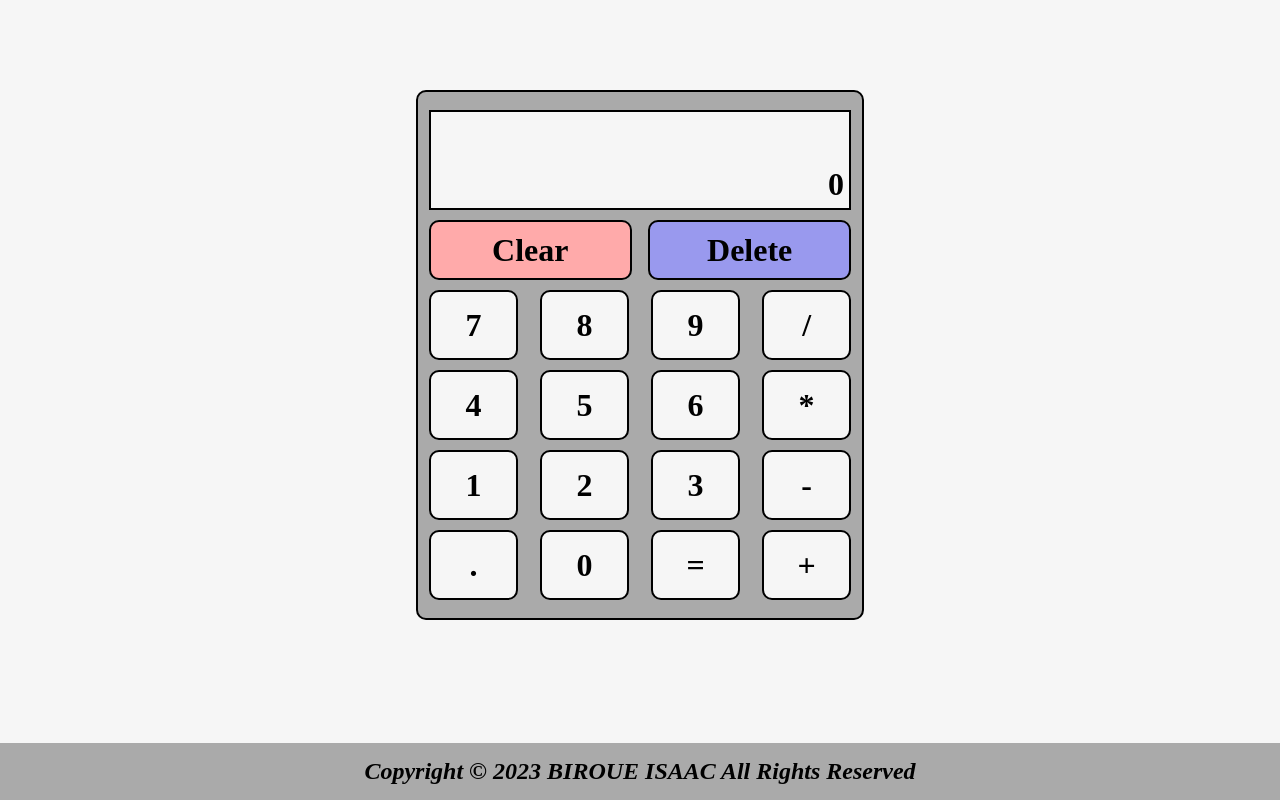
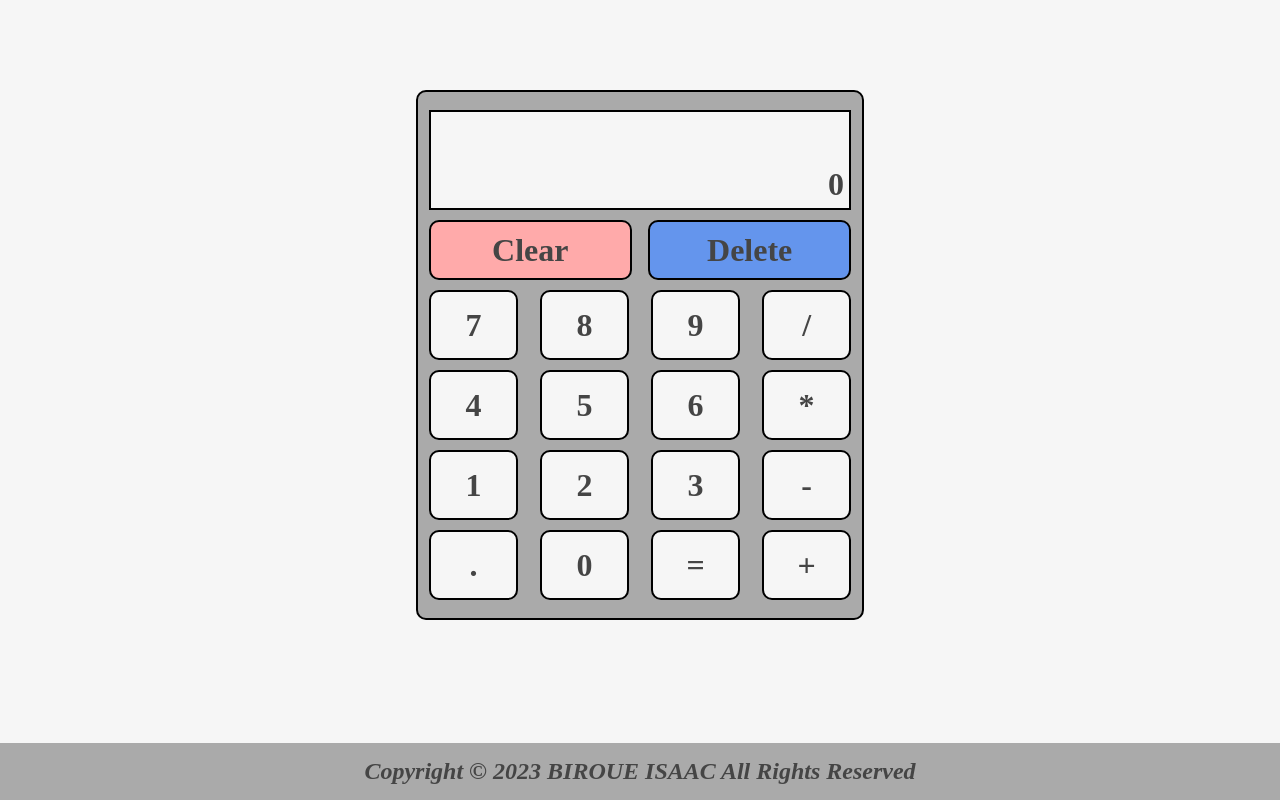
Before and after one commit to biroue10/Project-Calculator, a website: page index.html in a window 1280 px wide. Drawn offline with Linux system fonts and the light colour scheme.

```diff
--- a/style.css
+++ b/style.css
@@ -47,6 +47,7 @@
   font-size: 2rem;
   background-color: #f6f6f6;
   cursor: pointer;
+  color: #454545;
 }
 .third-row,
 .fourth-row,
@@ -72,11 +73,13 @@
   font-size: 2rem;
   background-color: #f6f6f6;
   cursor: pointer;
+  color: #454545;
 }
 .first-row-element, .first-row{
     font-size: 2rem;
     font-weight: 900;
-    background-color: #f6f6f6
+    background-color: #f6f6f6;
+    color: #454545;
 }
 body{
     background-color: #f6f6f6;
@@ -94,10 +97,11 @@
     font-size: 1.5rem;
     background-color: #aaaaaa;
     padding: 15px;
+    color: #454545;
 }
 .effacer{
     background-color: #ffaaaa;
 }
 .supprimer{
-    background-color: #9999ee;
+    background-color: cornflowerblue;
 }
```
Also changed, not shown: 1 other file.
